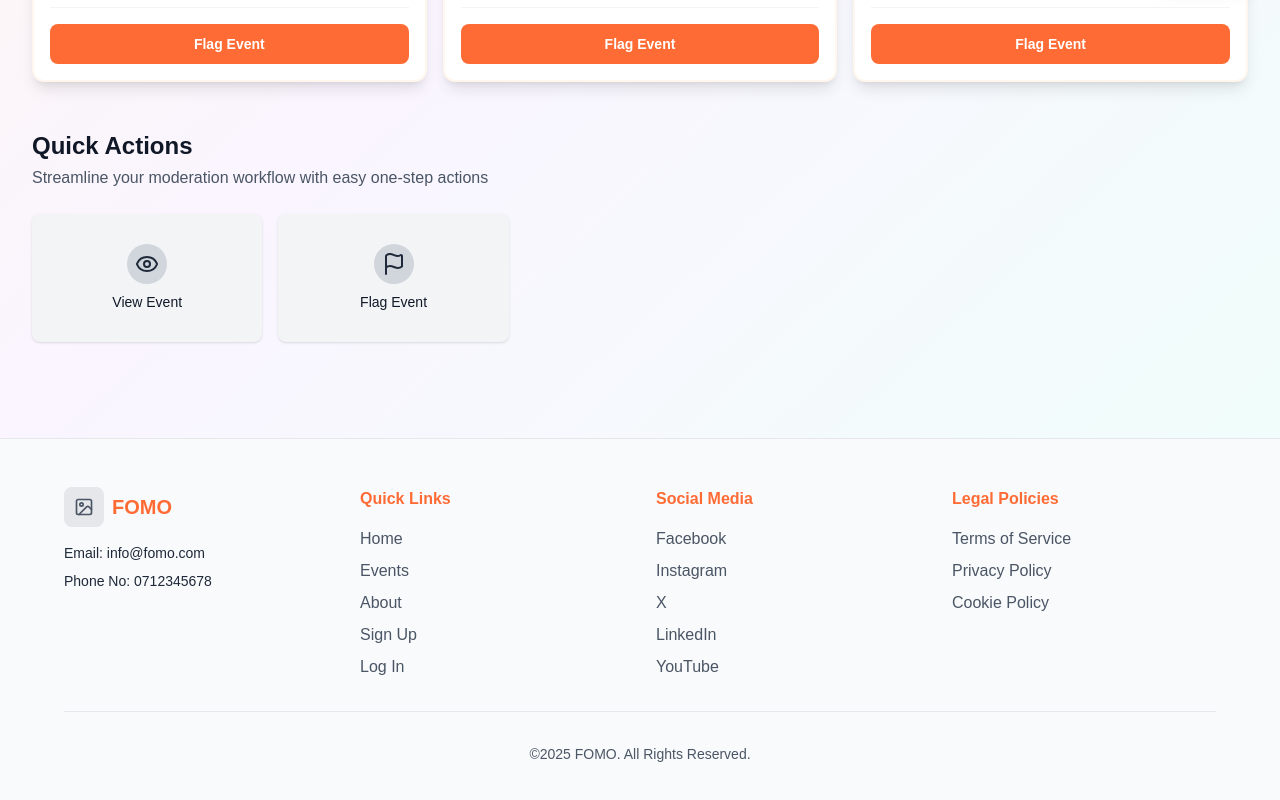
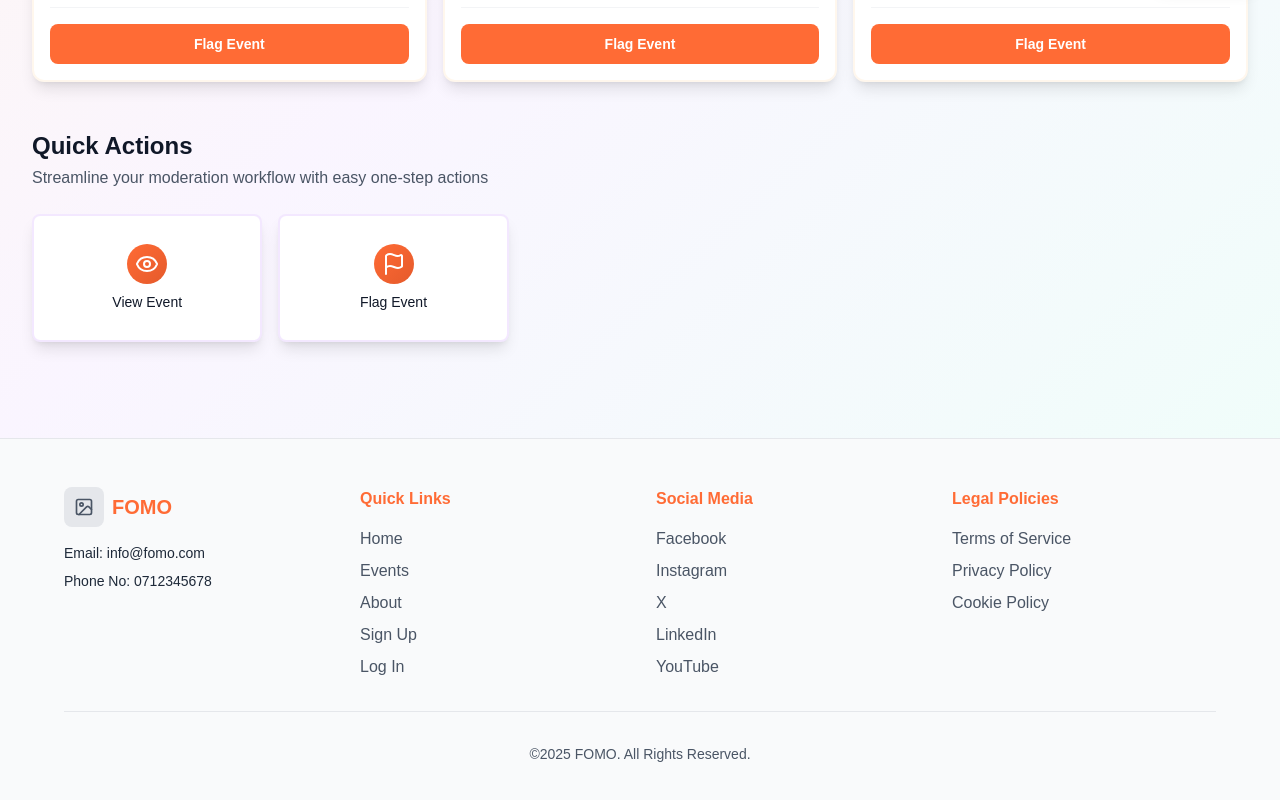
Before and after one commit to VanessaGikebe/FOMO-app, a Next.js app in the folder frontend/: page /m-dashboard in a window 1280 px wide. Shown: the part 799-1599 px from the top of the page. Built offline with nearby package versions, Linux system fonts and the light colour scheme; no server answers; the database is empty.

Commit message:
fix dashboard quick action styles

```diff
--- a/frontend/src/app/(moderator)/m-dashboard/page.js
+++ b/frontend/src/app/(moderator)/m-dashboard/page.js
@@ -65,9 +65,9 @@ const EventCard = ({ category, title, date, time, description }) => (
 // Component for Quick Action Buttons
 const QuickActionButton = ({ title, Icon }) => (
   <button className="w-full sm:w-1/5 p-2 flex-shrink-0">
-    <div className="bg-gray-100 hover:bg-gray-200 rounded-lg shadow-sm p-4 flex flex-col items-center justify-center transition duration-150 ease-in-out h-32">
-      <div className="bg-gray-300 rounded-full p-2 mb-2">
-        <Icon className="w-6 h-6 text-gray-800" />
+    <div className="bg-white hover:bg-gradient-to-br hover:from-orange-50 hover:to-purple-50 rounded-lg shadow-lg p-4 flex flex-col items-center justify-center transition-all duration-200 h-32 border-2 border-purple-100 hover:border-[#FF6B35] hover:scale-105">
+      <div className="bg-gradient-to-br from-[#FF6B35] to-[#E55A2B] rounded-full p-2 mb-2">
+        <Icon className="w-6 h-6 text-white" />
       </div>
       <span className="text-sm font-medium text-gray-900">{title}</span>
     </div>
--- a/frontend/src/app/(moderator)/m-manageOrganiser/page.js
+++ b/frontend/src/app/(moderator)/m-manageOrganiser/page.js
@@ -42,7 +42,7 @@ const OrganiserRow = ({ id, name, email, router }) => {
           View Events
         </button>
         {/* Flag User Button (Red) */}
-        <button className="flex-1 md:flex-none bg-red-600 text-white text-sm py-2 px-4 rounded-lg hover:bg-red-700 transition duration-150 ease-in-out font-semibold">
+        <button className="flex-1 md:flex-none bg-[#FF6B35] text-white text-sm py-2 px-4 rounded-lg hover:bg-red-600 transition duration-150 ease-in-out font-semibold">
           Flag User
         </button>
       </div>
@@ -169,7 +169,7 @@ export default function ManageOrganisers() {
   const [currentPage, setCurrentPage] = useState(1);
 
   // Set a small page limit for testing the pagination interface
-  const ITEMS_PER_PAGE = 3;
+  const ITEMS_PER_PAGE = 5;
 
   // --- Dummy Data (Enough for two pages) ---
   const allOrganisers = useMemo(
@@ -295,8 +295,6 @@ export default function ManageOrganisers() {
           />
         </div>
       </main>
-
-      {/* --- Mock Footer Component --- */}
     </div>
   );
 }
```
